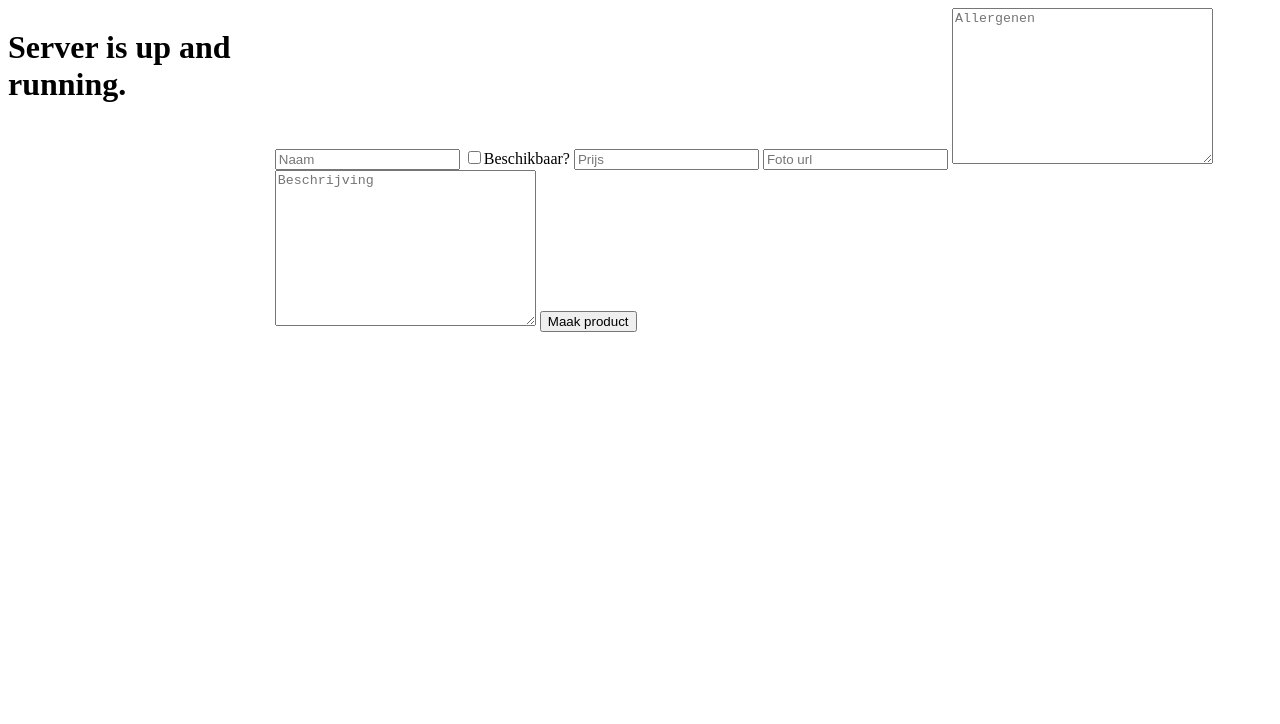
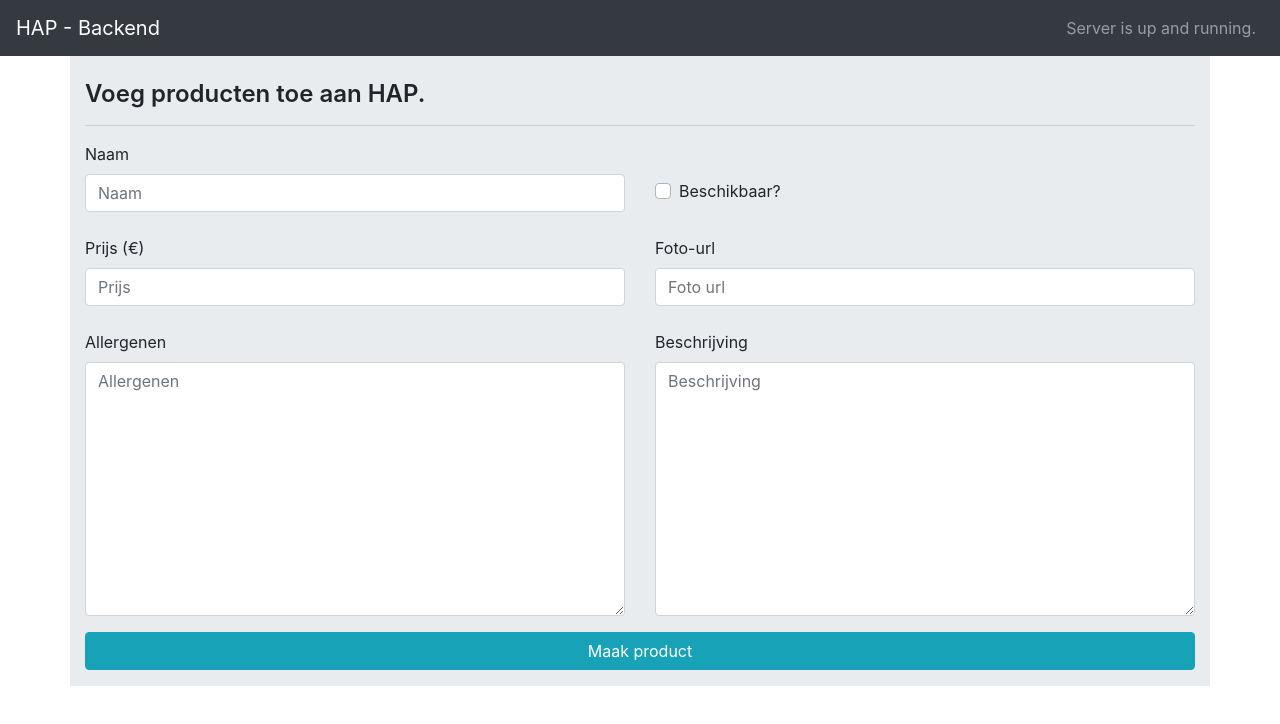
Before and after one commit to OlivierVerhaegen/PM1904-Backend, a website: page public/index.html in a window 1280 px wide. Drawn offline with nearby package versions, Linux system fonts and the light colour scheme.

Commit message:
updated style index

```diff
--- a/public/index.html
+++ b/public/index.html
@@ -4,27 +4,79 @@
     <meta charset="UTF-8">
     <meta name="viewport" content="width=device-width, initial-scale=1.0">
     <meta http-equiv="X-UA-Compatible" content="ie=edge">
+    <link rel="stylesheet" href="https://stackpath.bootstrapcdn.com/bootstrap/4.3.1/css/bootstrap.min.css">
     <style>
-        body {
-            display: flex;
-            justify-content: center;
+        .container{
+            background-color: #e9ecef;
+            height: 100%;
         }
-        h1 {
-            font-size: 2rem;
+        input{
+            border-radius: 3px;
+        }
+        @media (min-width: 768px) {
+        .custom-control{
+            padding-top: 2.3rem;
+        }}
+        .display-8{
+            font-weight: 600;
+        }
+        .col-sm-12{
+            margin-top: -3vh;
         }
     </style>
 </head>
 <body>
-    <h1>Server is up and running.</h1>
+        <nav class="navbar navbar-expand-lg navbar-dark bg-dark">
+                <a class="navbar-brand" href="index.html">HAP - Backend</a>
 
-    <form action="/products/create" method="post">
-        <input type="text" name="name" id="name" placeholder="Naam">
-        <input type="checkbox" name="available" id="available">Beschikbaar?
-        <input type="number" name="price" id="price" placeholder="Prijs">
-        <input type="url" name="photoUrl" id="photoUrl" placeholder="Foto url">
-        <textarea name="allergens" id="allergens" placeholder="Allergenen" cols="30" rows="10"></textarea>
-        <textarea name="description" id="description" placeholder="Beschrijving" cols="30" rows="10"></textarea>
-        <button type="submit">Maak product</button>
-    </form>
+                <ul class="navbar-nav ml-auto">
+                        <li class="nav-item">
+                            <a class="nav-link" >Server is up and running.</a>
+                        </li>
+                </div>
+            </nav>
+    <!-- <h1>Server is up and running.</h1> -->
+    <div class="container">
+            <br>
+            <h4 class="display-8">Voeg producten toe aan HAP.</h4>
+            <hr>
+            <form action="/products/create" method="post">
+                <!-- <div class="form-group"> -->
+                    <div class="row">
+                <div class="col-md-6">
+                    <label for="name">Naam</label>
+                    <input type="text" name="name" id="name" placeholder="Naam" class="form-control mb-4">
+                <!-- </div> -->
+                </div>
+                <div class="col-md-6">
+                <div class="custom-control custom-checkbox mb-4">
+                        <input type="checkbox" name="available" id="available" class="custom-control-input">
+                        <label class="custom-control-label" for="available">Beschikbaar?</label>
+                </div>
+                </div>
+                <div class="col-md-6">
+                        <label for="price">Prijs (€)</label>
+                    <input type="number" name="price" id="price" placeholder="Prijs"  class="form-control mb-4">
+                </div>
+                <div class="col-md-6">
+                    <label for="photoUrl">Foto-url</label>
+                    <input type="url" name="photoUrl" id="photoUrl" placeholder="Foto url" class="form-control mb-4">
+                </div>
+                <div class="col-md-6">
+                    <label for="allergens">Allergenen</label>
+                    <textarea name="allergens" id="allergens" placeholder="Allergenen" cols="30" rows="10" class="form-control mb-4"></textarea>
+                </div>
+                <div class="col-md-6">
+                    <label for="description">Beschrijving</label>
+                    <textarea name="description" id="description" placeholder="Beschrijving" cols="30" rows="10" class="form-control mb-4"></textarea>
+                </div>
+                <div class="col-sm-12">
+                    <button type="submit" class="btn btn-info btn-block my-3">Maak product</button>
+                </div>
+            </div>
+            </form>
+        </div>
+
+
 </body>
 </html>
```
